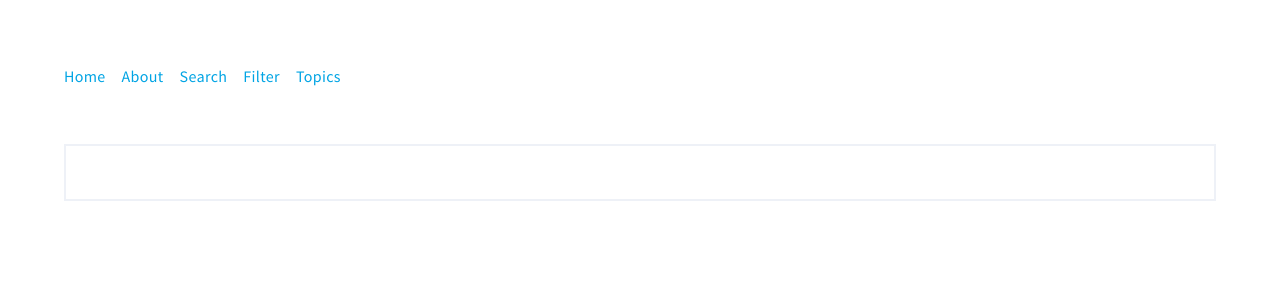
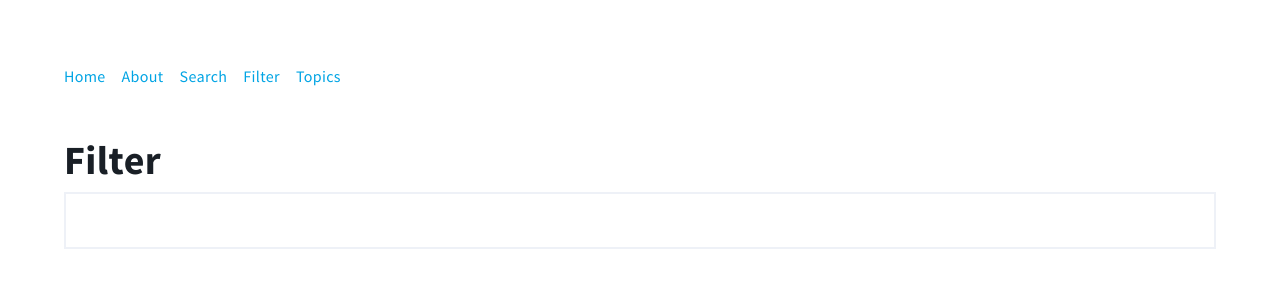
Before and after one commit to alteredstudio/filter-demo, a React (Create React App) app: page /filter in a window 1280 px wide. Shown: the top 300 px of the page. Built offline with nearby package versions, Linux system fonts and the light colour scheme.

Commit message:
Strip future filter demo content.

```diff
--- a/src/components/FilterContainer.jsx
+++ b/src/components/FilterContainer.jsx
@@ -22,8 +22,6 @@ const options = {
     // 'planAdmin'
   ],
 };
-
-      //peopleFiltered: PeopleJSON.slice(0, 11),
 
 export default class FilterContainer extends Component {
   state = { data: PeopleJSON, filteredData: [], filterTerm: '' };
@@ -51,12 +49,11 @@ export default class FilterContainer extends Component {
   };
 
   render() {
-    console.log(this.props);
     const title = _.get(this.props.location.state, 'title');
 
     return (
       <FilterDisplay
-        title={title}
+        title={title || 'Filter'}
         handleChangeCallback={this.handleChange}
         arrayToRender={this.state.filteredData}
         renderFunction={PersonCard}
@@ -64,17 +61,3 @@ export default class FilterContainer extends Component {
     );
   }
 }
-
-
-//static propTypes = {
-  //filterLimit: PropTypes.number,
-  //debounce: PropTypes.number,
-  //options: PropTypes.number.isRequired,
-//};
-
-// Plan
-//
-// Make a component that can be used for filtering data, accepts filterLimit,
-// debounce, data, options, renderFunction, and initialData (bool) as props. Will use
-// fuse to search passed in data and filter as appropriate. Will render based on
-// render function
--- a/src/routes.js
+++ b/src/routes.js
@@ -3,7 +3,7 @@ import Topics from './components/Topics';
 import About from './components/About';
 import FilterContainer from './components/FilterContainer';
 
-// Adding name here for the links iteration in Header.jsx is slightly dangerous
+// Adding name and to here for the links iteration in Header.jsx is slightly dangerous
 // as we ...rest when passing routes into App.jsx so 'name' could pollute the
 // <Route /> props
 
```
